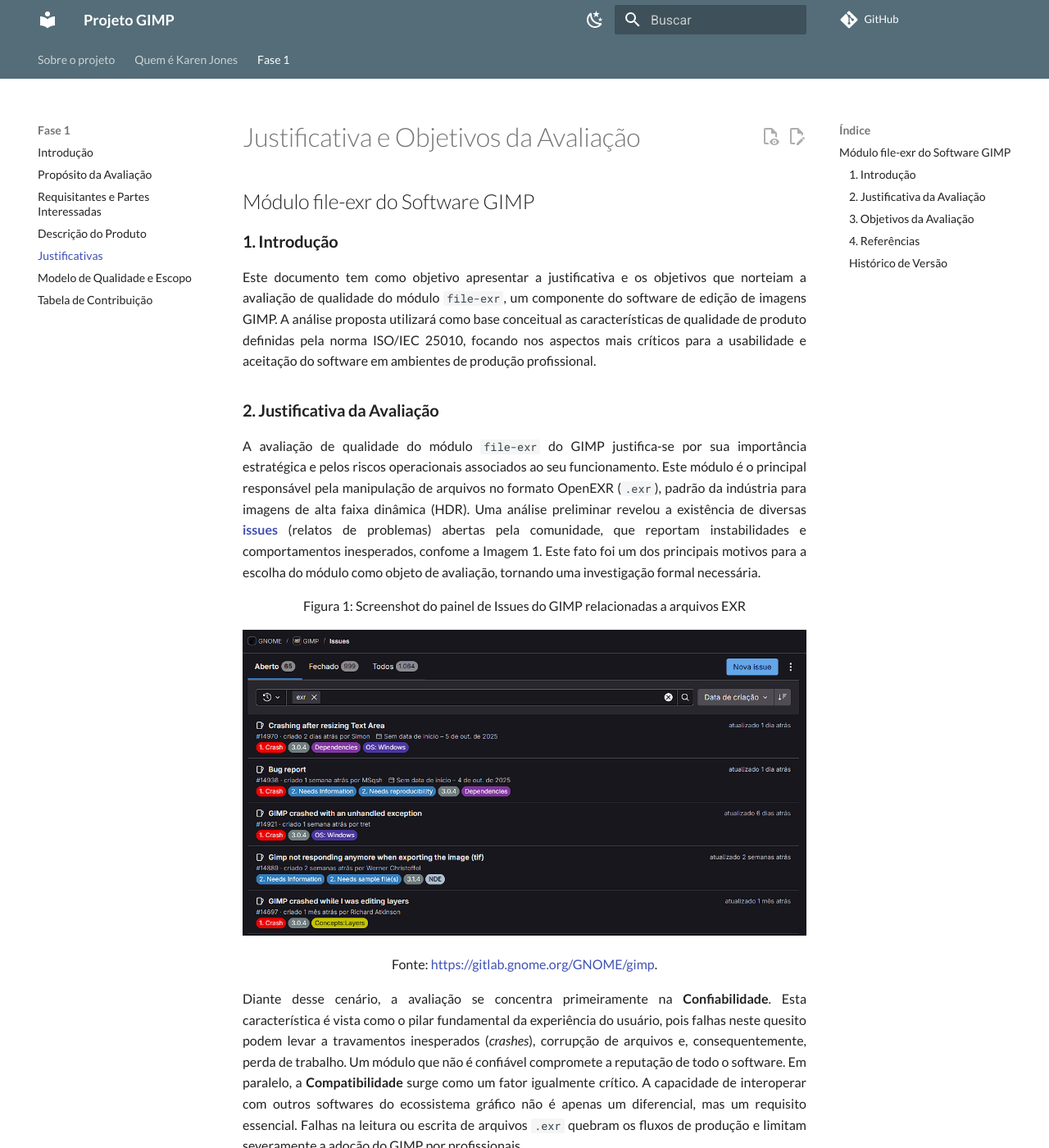
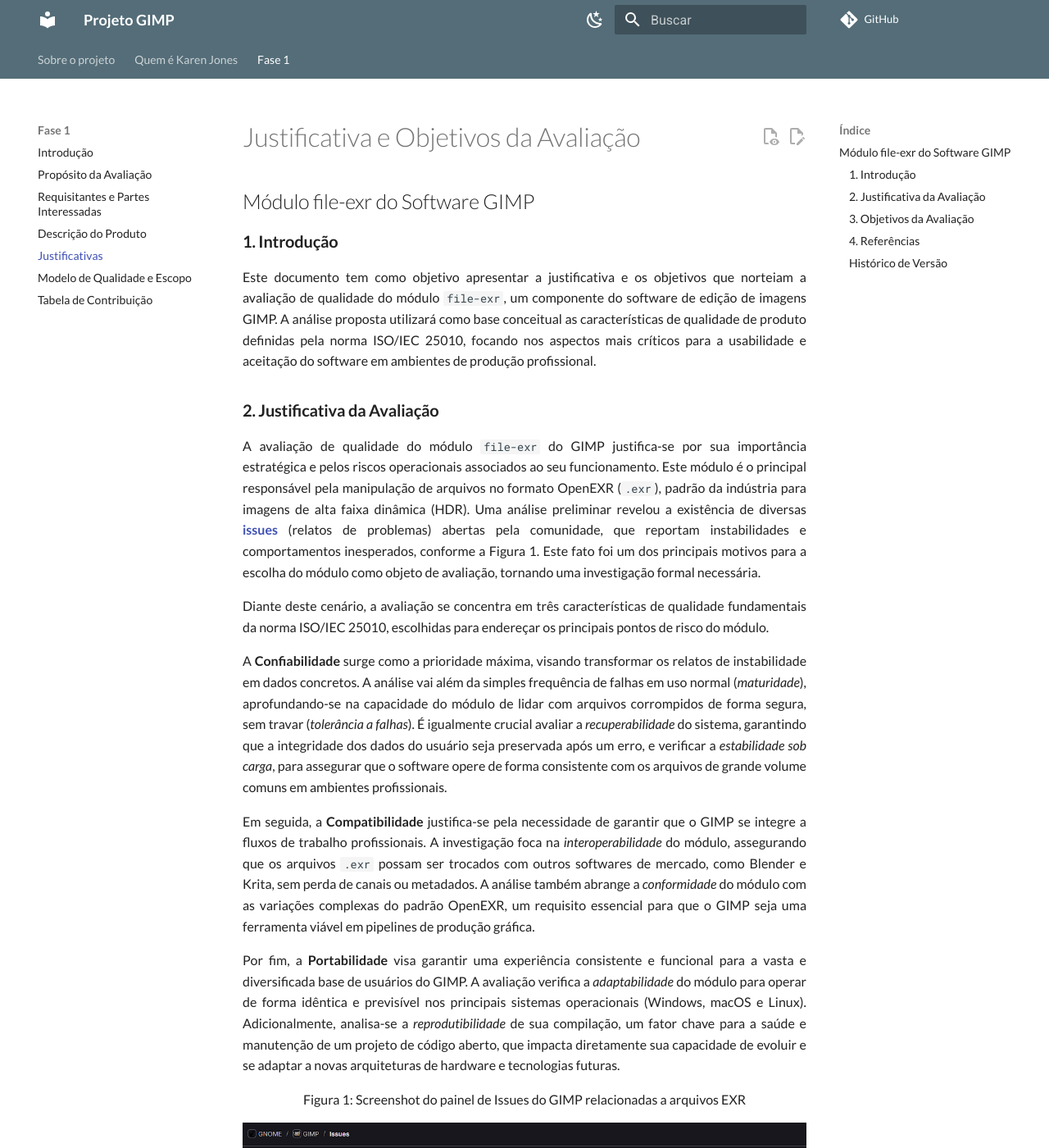
Before and after one commit to FCTE-Qualidade-de-Software-1/2025-2_T02_Karen_Jones, an MkDocs documentation site: the page built from docs/fase1/4-justificativa.md, in a window 1280 px wide and 1400 px high. Shown: the whole window at 82% size. Built offline with MkDocs 1.6.1 and Material for MkDocs 9.7.7, drawn with Linux system fonts in a browser that asks for light colours; comment, search, counter and statistics services are not loaded; some of the changed text lies outside the part shown.

Commit message:
docs: adicao de justificativas para as subcaracteristicas

```diff
--- a/docs/fase1/4-justificativa.md
+++ b/docs/fase1/4-justificativa.md
@@ -8,8 +8,15 @@
 
 ### **2. Justificativa da Avaliação**
 
-A avaliação de qualidade do módulo `file-exr` do GIMP justifica-se por sua importância estratégica e pelos riscos operacionais associados ao seu funcionamento. Este módulo é o principal responsável pela manipulação de arquivos no formato OpenEXR (`.exr`), padrão da indústria para imagens de alta faixa dinâmica (HDR). Uma análise preliminar revelou a existência de diversas **[issues](https://gitlab.gnome.org/GNOME/gimp/-/issues/?sort=created_date&state=opened&search=exr&first_page_size=20)** (relatos de problemas) abertas pela comunidade, que reportam instabilidades e comportamentos inesperados, confome a Imagem 1. Este fato foi um dos principais motivos para a escolha do módulo como objeto de avaliação, tornando uma investigação formal necessária.
+A avaliação de qualidade do módulo `file-exr` do GIMP justifica-se por sua importância estratégica e pelos riscos operacionais associados ao seu funcionamento. Este módulo é o principal responsável pela manipulação de arquivos no formato OpenEXR (`.exr`), padrão da indústria para imagens de alta faixa dinâmica (HDR). Uma análise preliminar revelou a existência de diversas **[issues](https://gitlab.gnome.org/GNOME/gimp/-/issues/?sort=created_date&state=opened&search=exr&first_page_size=20)** (relatos de problemas) abertas pela comunidade, que reportam instabilidades e comportamentos inesperados, conforme a Figura 1. Este fato foi um dos principais motivos para a escolha do módulo como objeto de avaliação, tornando uma investigação formal necessária.
 
+Diante deste cenário, a avaliação se concentra em três características de qualidade fundamentais da norma ISO/IEC 25010, escolhidas para endereçar os principais pontos de risco do módulo.
+
+A **Confiabilidade** surge como a prioridade máxima, visando transformar os relatos de instabilidade em dados concretos. A análise vai além da simples frequência de falhas em uso normal (*maturidade*), aprofundando-se na capacidade do módulo de lidar com arquivos corrompidos de forma segura, sem travar (*tolerância a falhas*). É igualmente crucial avaliar a *recuperabilidade* do sistema, garantindo que a integridade dos dados do usuário seja preservada após um erro, e verificar a *estabilidade sob carga*, para assegurar que o software opere de forma consistente com os arquivos de grande volume comuns em ambientes profissionais.
+
+Em seguida, a **Compatibilidade** justifica-se pela necessidade de garantir que o GIMP se integre a fluxos de trabalho profissionais. A investigação foca na *interoperabilidade* do módulo, assegurando que os arquivos `.exr` possam ser trocados com outros softwares de mercado, como Blender e Krita, sem perda de canais ou metadados. A análise também abrange a *conformidade* do módulo com as variações complexas do padrão OpenEXR, um requisito essencial para que o GIMP seja uma ferramenta viável em pipelines de produção gráfica.
+
+Por fim, a **Portabilidade** visa garantir uma experiência consistente e funcional para a vasta e diversificada base de usuários do GIMP. A avaliação verifica a *adaptabilidade* do módulo para operar de forma idêntica e previsível nos principais sistemas operacionais (Windows, macOS e Linux). Adicionalmente, analisa-se a *reprodutibilidade* de sua compilação, um fator chave para a saúde e manutenção de um projeto de código aberto, que impacta diretamente sua capacidade de evoluir e se adaptar a novas arquiteturas de hardware e tecnologias futuras.
 
 <font size="3"><p style="text-align: center">Figura 1: Screenshot do painel de Issues do GIMP relacionadas a arquivos EXR</p></font>
 
@@ -45,7 +52,7 @@
 
 | Versão | Data       | Descrição                                         | Autor          | Revisor          |
 | :----- | :--------- | :------------------------------------------------ | :------------- | :--------------- |
-| 1.0    | 27/09/2025 | Criação da versão inicial do documento de avaliação. | [Arthur Evangelista](https://www.github.com/arthurevg)     | [Caio Venâncio](https://www.github.com/caio-venancio)|
-
+| 1.0    | 27/09/2025 | Criação da versão inicial do documento de avaliação, com justificativas do porquê das nossas escolhas. | [Arthur Evangelista](https://www.github.com/arthurevg)     | [Caio Venâncio](https://www.github.com/caio-venancio)|
+| 1.1    | 01/10/2025 | Adição das justificativas das subcaracterísticas | [Arthur Evangelista](https://www.github.com/arthurevg)     | [Larissa Stéfane](https://github.com/SkywalkerSupreme)|
 
 ---
```
Also changed, not shown: docs/fase1/3-descricao.md (+1 -1 lines).
